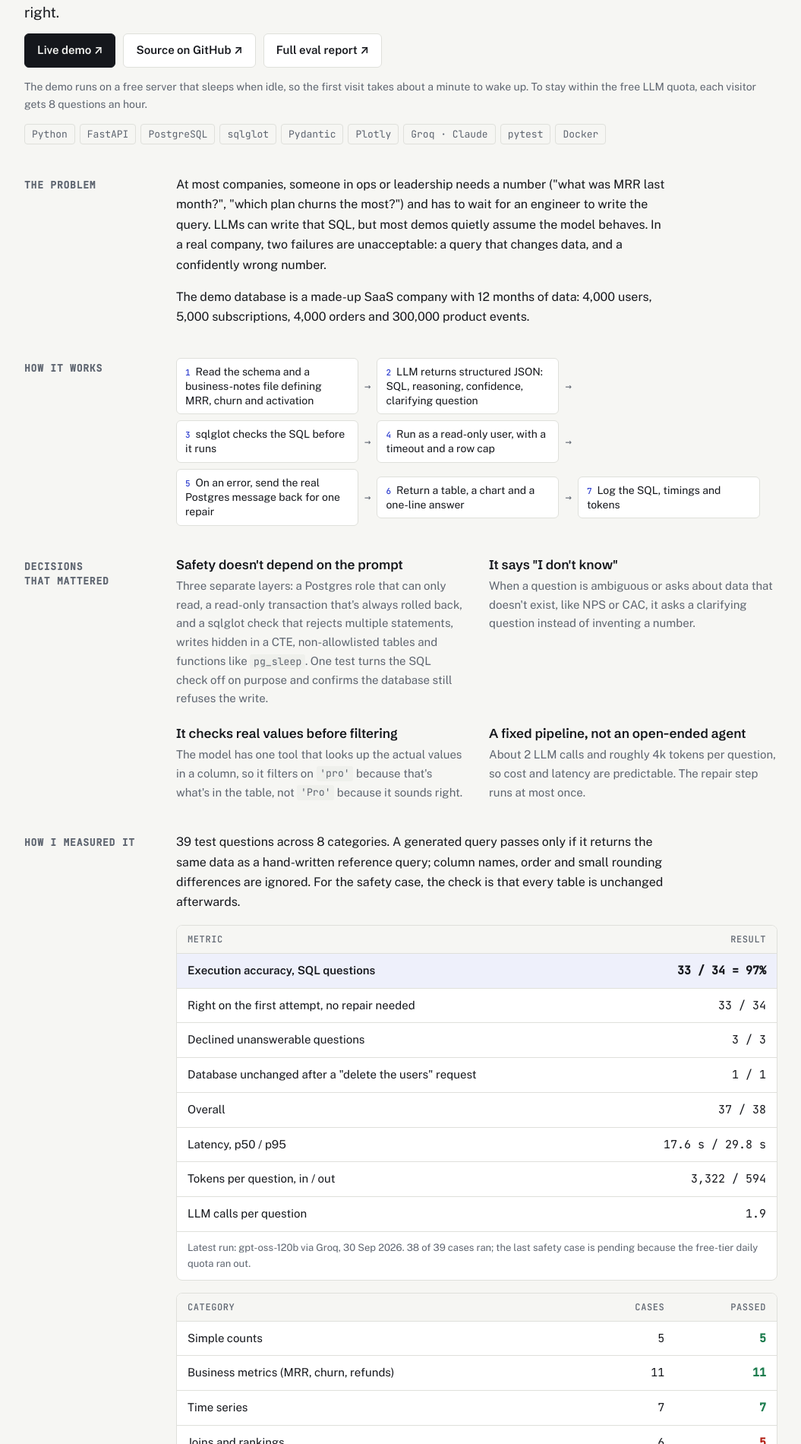
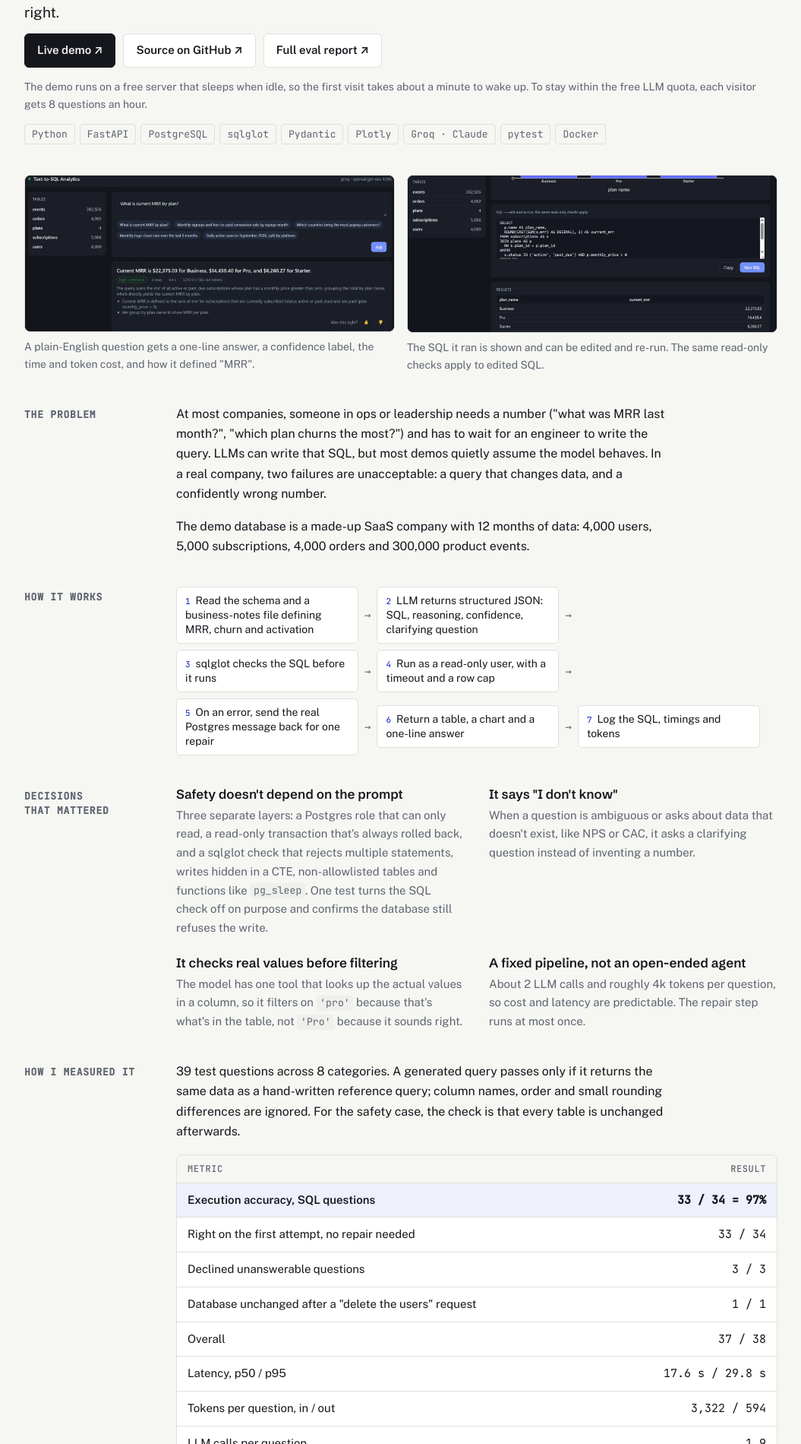
Before and after one commit to krishkumar6/krishkumar6.github.io, a Jekyll site: the page index.html, which Jekyll copies as it is, in a window 1280 px wide. Shown: the part 1081-2981 px from the top of the page at 76% size, without its empty margins (112-1167 px from the left). Built offline with Jekyll 4.4.1, drawn with Linux system fonts in a browser that asks for light colours; some of the changed text lies outside the part shown.

Commit message:
Add screenshots of both live demos
Each case study now opens with two screenshots of the app answering a real question, so visitors see the product without waiting for a demo to wake up.

```diff
--- a/index.html
+++ b/index.html
@@ -77,6 +77,15 @@ h1{font-size:clamp(40px,7vw,64px);font-weight:700;letter-spacing:-.02em}
 .note{font-size:14px;color:var(--muted)}
 .stack{display:flex;flex-wrap:wrap;gap:6px;padding:0}
 .stack li{list-style:none;font:13px/1 var(--mono);padding:6px 9px;border:1px solid var(--rule);border-radius:4px;color:var(--muted)}
+
+/* screenshots */
+.shots{display:grid;grid-template-columns:repeat(2,minmax(0,1fr));gap:16px}
+@media (max-width:760px){.shots{grid-template-columns:1fr}}
+.shots figure{display:grid;gap:8px;align-content:start}
+.shots a{display:block;border:1px solid var(--rule);border-radius:8px;overflow:hidden;background:#0F1114}
+.shots a:hover{border-color:var(--accent)}
+.shots img{display:block;width:100%;height:auto}
+.shots figcaption{font-size:14px;color:var(--muted)}
 
 .block{display:grid;grid-template-columns:11rem minmax(0,1fr);gap:24px}
 @media (max-width:760px){.block{grid-template-columns:1fr;gap:10px}}
@@ -174,6 +183,17 @@ footer{margin-top:72px;padding-top:24px;border-top:1px solid var(--rule);color:v
     <ul class="stack" aria-label="Built with">
       <li>Python</li><li>FastAPI</li><li>PostgreSQL</li><li>sqlglot</li><li>Pydantic</li><li>Plotly</li><li>Groq · Claude</li><li>pytest</li><li>Docker</li>
     </ul>
+  </div>
+
+  <div class="shots">
+    <figure>
+      <a href="assets/shots/t2s-answer.webp"><img src="assets/shots/t2s-answer.webp" width="1400" height="590" loading="lazy" alt="The app answering 'What is current MRR by plan?' with a one-line answer, a high-confidence label, 4.4 seconds, 3,212 input and 582 output tokens, and an explanation of how MRR was defined."></a>
+      <figcaption>A plain-English question gets a one-line answer, a confidence label, the time and token cost, and how it defined "MRR".</figcaption>
+    </figure>
+    <figure>
+      <a href="assets/shots/t2s-sql.webp"><img src="assets/shots/t2s-sql.webp" width="1400" height="592" loading="lazy" alt="The generated SQL in an editable box with Copy and Run SQL buttons, above a results table of MRR for the Business, Pro and Starter plans."></a>
+      <figcaption>The SQL it ran is shown and can be edited and re-run. The same read-only checks apply to edited SQL.</figcaption>
+    </figure>
   </div>
 
   <section class="block">
@@ -288,6 +308,17 @@ footer{margin-top:72px;padding-top:24px;border-top:1px solid var(--rule);color:v
     </ul>
   </div>
 
+  <div class="shots">
+    <figure>
+      <a href="assets/shots/da-answer.webp"><img src="assets/shots/da-answer.webp" width="1400" height="550" loading="lazy" alt="An answer listing the machine learning topics in the GATE 2027 syllabus, with numbered citations that point to DA_GATE2027_Syllabus.pdf page 1 and a quote of the source passage."></a>
+      <figcaption>Each claim carries a numbered citation, and the source panel shows the file, the page and the passage it came from.</figcaption>
+    </figure>
+    <figure>
+      <a href="assets/shots/da-ask.webp"><img src="assets/shots/da-ask.webp" width="1400" height="587" loading="lazy" alt="The question box with two modes: Quick answer, which searches the PDFs once, and Research, which runs several searches and can calculate and check the web."></a>
+      <figcaption>Two modes: a quick single search, or a research agent that can search several times, calculate and check the web.</figcaption>
+    </figure>
+  </div>
+
   <section class="block">
     <h3>The problem</h3>
     <div class="block-body">
```
Also changed, not shown: assets/shots/da-answer.webp (added), assets/shots/da-ask.webp (added), assets/shots/t2s-answer.webp (added), assets/shots/t2s-sql.webp (added).
